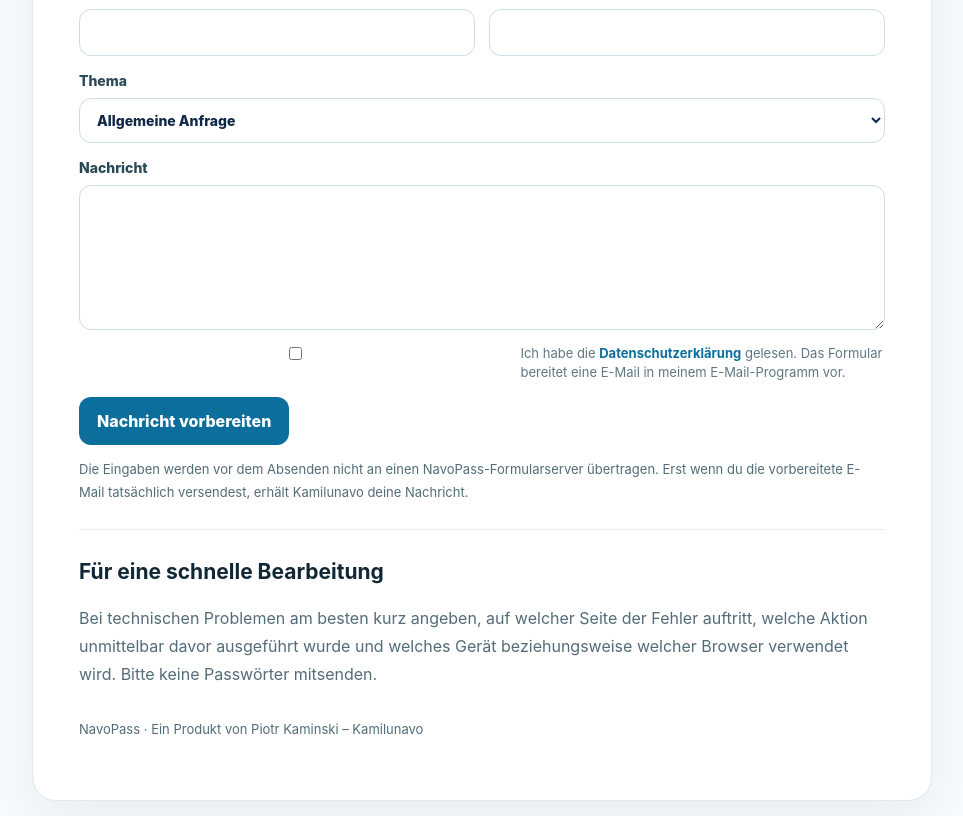
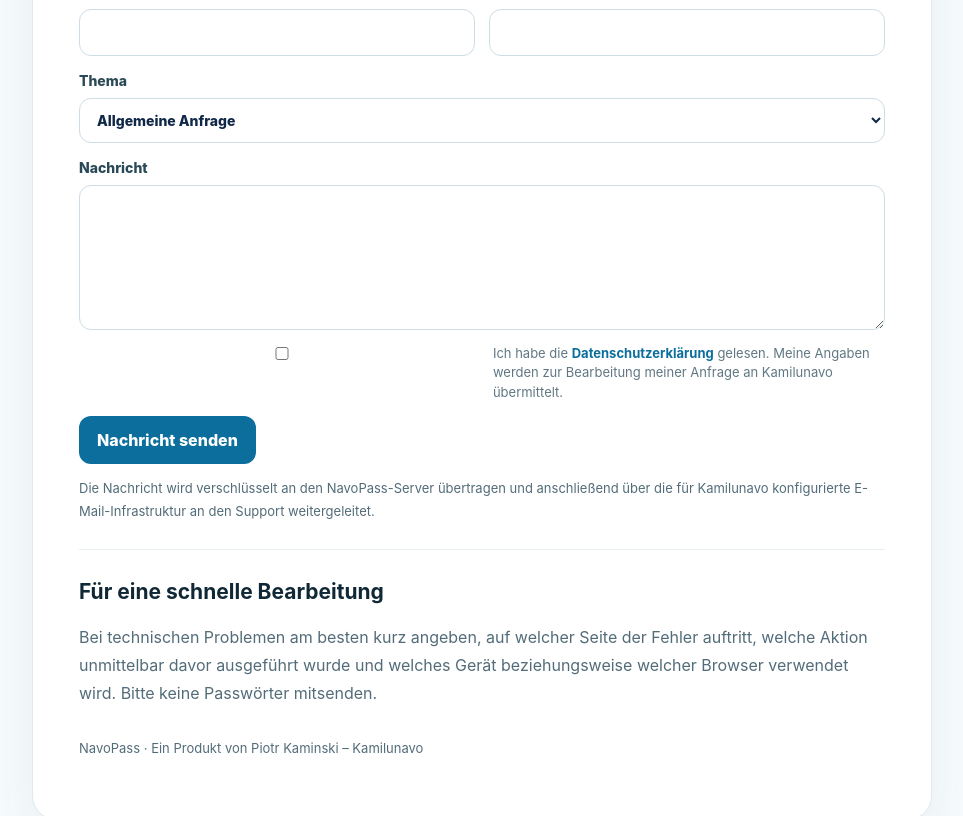
Before and after one commit to acciento89-bot/navopass, a Next.js app: page /kontakt in a window 1280 px wide. Shown: the part 723-1539 px from the top of the page, without its empty margins (158-1121 px from the left). Built offline with nearby package versions, Linux system fonts and the light colour scheme.

Commit message:
Submit contact requests on server

```diff
--- a/components/navopass-contact-form.tsx
+++ b/components/navopass-contact-form.tsx
@@ -1,48 +1,22 @@
-"use client";
-
 import Link from "next/link";
-import { FormEvent, useState } from "react";
+import { sendContactAction } from "@/app/actions/contact";
 import styles from "@/app/public-pages.module.css";
 
-type Status = "idle" | "opening" | "opened";
-
-export function NavoPassContactForm() {
-  const [status, setStatus] = useState<Status>("idle");
-
-  function submit(event: FormEvent<HTMLFormElement>) {
-    event.preventDefault();
-    const data = new FormData(event.currentTarget);
-    const name = String(data.get("name") ?? "").trim();
-    const email = String(data.get("email") ?? "").trim();
-    const topic = String(data.get("topic") ?? "Allgemeine Anfrage").trim();
-    const message = String(data.get("message") ?? "").trim();
-    const subject = `[NavoPass] ${topic}`;
-    const body = [
-      `Name: ${name}`,
-      `Antwort an: ${email}`,
-      "",
-      message,
-      "",
-      "Vorbereitet über das NavoPass Kontaktformular auf navopass.de",
-    ].join("\n");
-
-    setStatus("opening");
-    window.location.href = `mailto:support@kamilunavo.com?subject=${encodeURIComponent(subject)}&body=${encodeURIComponent(body)}`;
-    window.setTimeout(() => setStatus("opened"), 650);
-  }
-
+export function NavoPassContactForm({ sent = false, error }: { sent?: boolean; error?: string }) {
   return (
-    <form onSubmit={submit}>
+    <form action={sendContactAction} id="kontaktformular">
+      {sent && <p className={styles.formStatus} role="status">Danke. Deine Nachricht wurde an den NavoPass-Support gesendet.</p>}
+      {error && <p className={styles.formError} role="alert">{error}</p>}
       <div className={styles.contactGrid}>
         <label className={styles.field}>Name<input name="name" autoComplete="name" required /></label>
         <label className={styles.field}>E-Mail-Adresse<input name="email" type="email" autoComplete="email" required /></label>
       </div>
       <label className={styles.field}>Thema<select name="topic" defaultValue="Allgemeine Anfrage"><option>Allgemeine Anfrage</option><option>Produktsupport</option><option>Konto & Zugang</option><option>Datenschutzanfrage</option><option>Geschäftliche Anfrage</option></select></label>
-      <label className={styles.field}>Nachricht<textarea name="message" required /></label>
-      <label className={styles.consent}><input name="privacy" type="checkbox" required /><span>Ich habe die <Link href="/datenschutz">Datenschutzerklärung</Link> gelesen. Das Formular bereitet eine E-Mail in meinem E-Mail-Programm vor.</span></label>
-      <button className={styles.submit} type="submit" disabled={status === "opening"}>{status === "opening" ? "E-Mail-Programm wird geöffnet…" : "Nachricht vorbereiten"}</button>
-      <p className={styles.formNote}>Die Eingaben werden vor dem Absenden nicht an einen NavoPass-Formularserver übertragen. Erst wenn du die vorbereitete E-Mail tatsächlich versendest, erhält Kamilunavo deine Nachricht.</p>
-      {status === "opened" && <p className={styles.formStatus} role="status">Dein E-Mail-Programm sollte jetzt geöffnet sein. Bitte Nachricht dort prüfen und absenden.</p>}
+      <label className={styles.field}>Nachricht<textarea name="message" minLength={10} maxLength={5000} required /></label>
+      <div aria-hidden="true" style={{ position: "absolute", left: "-10000px", width: 1, height: 1, overflow: "hidden" }}><label>Website<input name="companyWebsite" tabIndex={-1} autoComplete="off" /></label></div>
+      <label className={styles.consent}><input name="privacy" type="checkbox" required /><span>Ich habe die <Link href="/datenschutz">Datenschutzerklärung</Link> gelesen. Meine Angaben werden zur Bearbeitung meiner Anfrage an Kamilunavo übermittelt.</span></label>
+      <button className={styles.submit} type="submit">Nachricht senden</button>
+      <p className={styles.formNote}>Die Nachricht wird verschlüsselt an den NavoPass-Server übertragen und anschließend über die für Kamilunavo konfigurierte E-Mail-Infrastruktur an den Support weitergeleitet.</p>
     </form>
   );
 }
```
